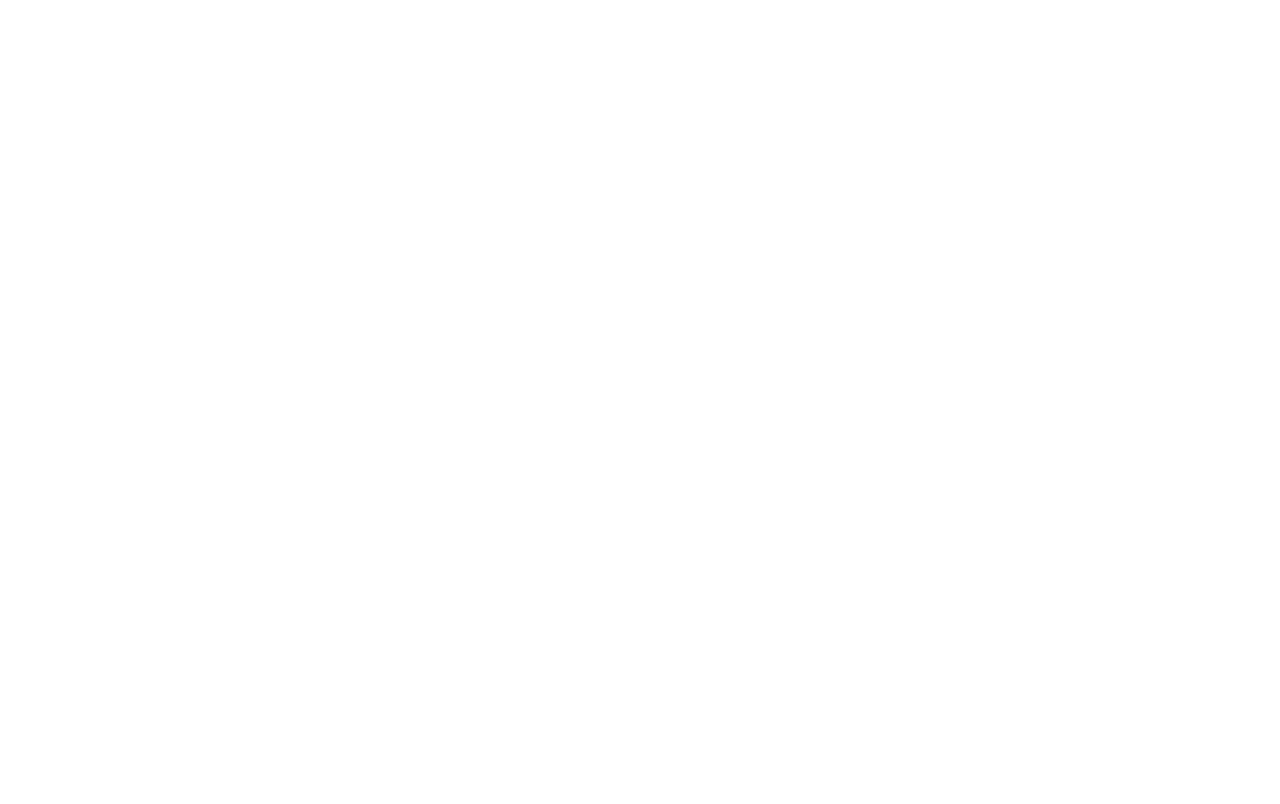
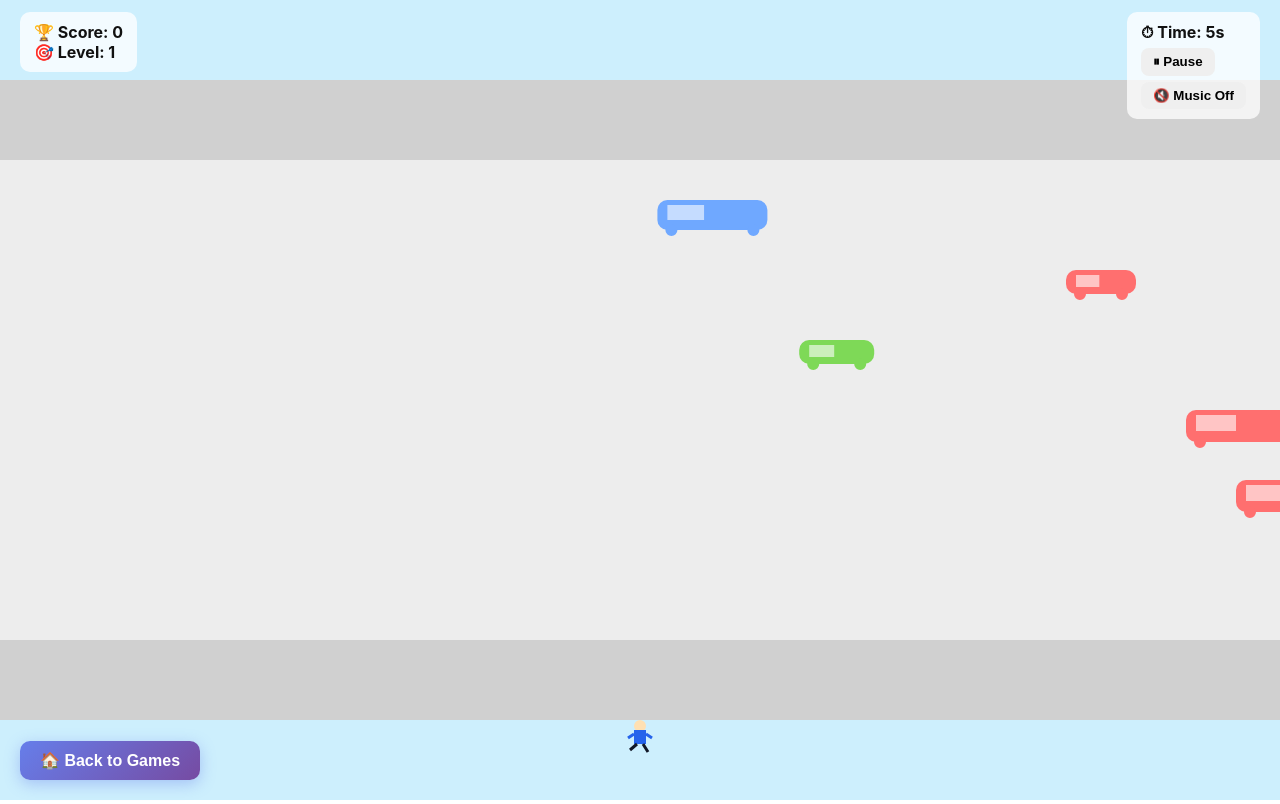
Before and after one commit to ImanthaJayashan/E-Learning_App_frontend, a React (Vite) app: page /games/amblocar in a window 1280 px wide. Before the commit this address had no page. Built offline with nearby package versions, Linux system fonts and the light colour scheme.

Commit message:
fix error in amblo game

```diff
--- a/src/App.tsx
+++ b/src/App.tsx
@@ -9,6 +9,7 @@ import SquareShape from "./pages/SquareShape";
 import TriangleShape from "./pages/TriangleShape_new";
 import StarShape from "./pages/StarShape";
 import ShapeNinja from "./pages/ninjagame";
+import AmbloCar from "./pages/AmbloCar";
 
 const App: React.FC = () => (
   <Routes>
@@ -16,6 +17,7 @@ const App: React.FC = () => (
     <Route path="/eye-problem-detector" element={<EyeProblemDetector />} />
     <Route path="/vision-therapy" element={<VisionTherapy />} />
     <Route path="/games" element={<GamesPage />} />
+    <Route path="/games/amblocar" element={<AmbloCar />} />
     <Route path="/games/ninjagame" element={<ShapeNinja />} />
     <Route path="/shapes/circle" element={<CircleShape />} />
     <Route path="/shapes/square" element={<SquareShape />} />
--- a/src/pages/AmbloCar.tsx
+++ b/src/pages/AmbloCar.tsx
@@ -21,9 +21,10 @@ const AmbloCar: React.FC = () => {
   const [paused, setPaused] = useState(false);
   const [gameOver, setGameOver] = useState(false);
   const [gameWon, setGameWon] = useState(false);
-  const [musicPlaying, setMusicPlaying] = useState(true);
+  const [musicPlaying, setMusicPlaying] = useState(false);
   const [level, setLevel] = useState(1);
   const [showLevelComplete, setShowLevelComplete] = useState(false);
+  const [audioInitialized, setAudioInitialized] = useState(false);
 
   const size = useRef({ w: window.innerWidth, h: window.innerHeight });
   // Lane positions kept inside the white road area (top buffer 160px, bottom buffer 160px)
@@ -107,10 +108,7 @@ const AmbloCar: React.FC = () => {
     audio.volume = 0.3;
     audioRef.current = audio;
 
-    // Start playing when game starts
-    if (musicPlaying && !gameOver && !gameWon) {
-      audio.play().catch((e) => console.log("Audio play failed:", e));
-    }
+    // Don't auto-play - wait for user interaction
 
     return () => {
       audio.pause();
@@ -130,7 +128,16 @@ const AmbloCar: React.FC = () => {
   }, [musicPlaying, paused, gameOver, gameWon]);
 
   const toggleMusic = () => {
-    setMusicPlaying(!musicPlaying);
+    if (!audioRef.current) return;
+
+    if (musicPlaying) {
+      audioRef.current.pause();
+      setMusicPlaying(false);
+    } else {
+      audioRef.current.play().catch((e) => console.log("Audio play failed:", e));
+      setMusicPlaying(true);
+      setAudioInitialized(true);
+    }
   };
 
   /* ---------------- GAME ---------------- */
```
